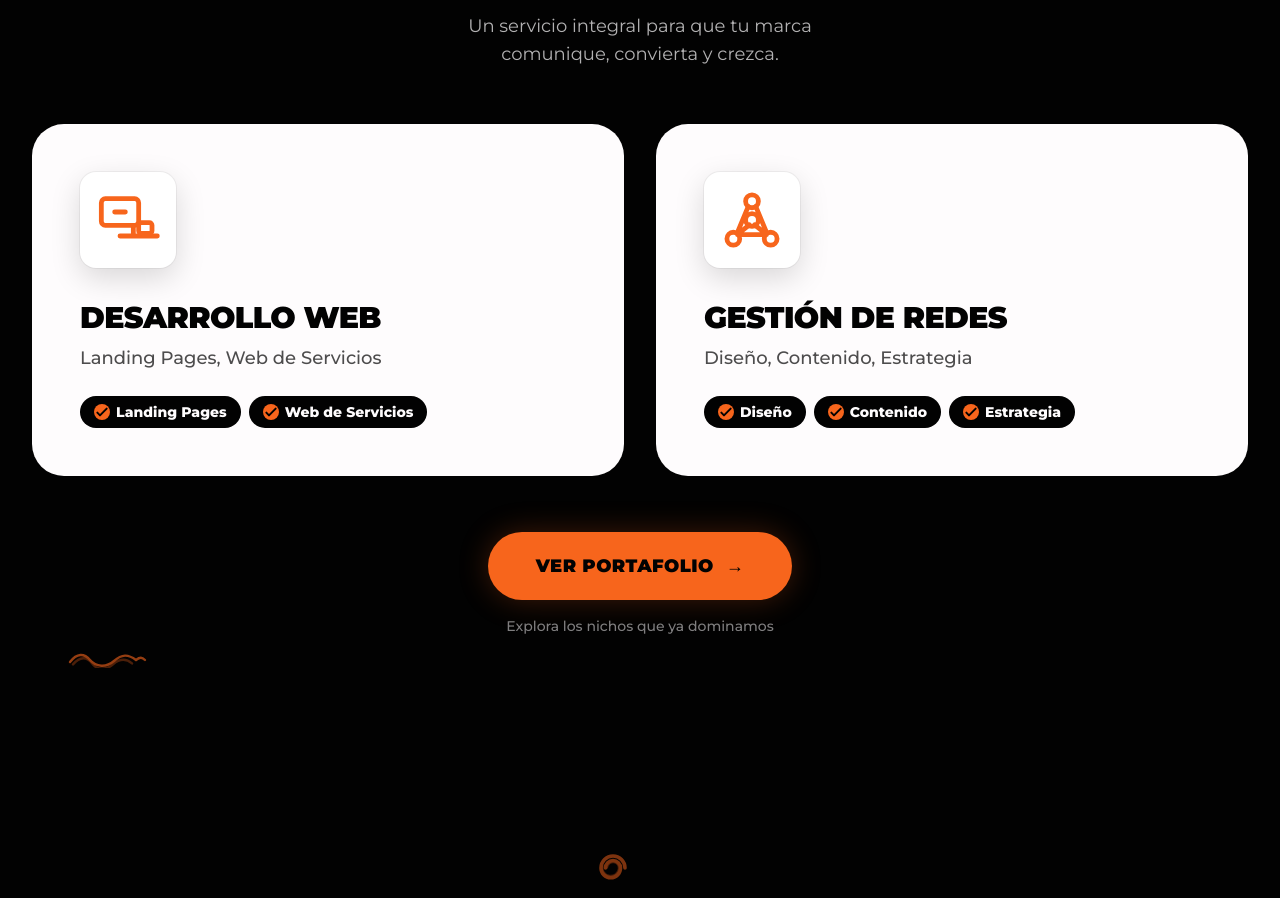
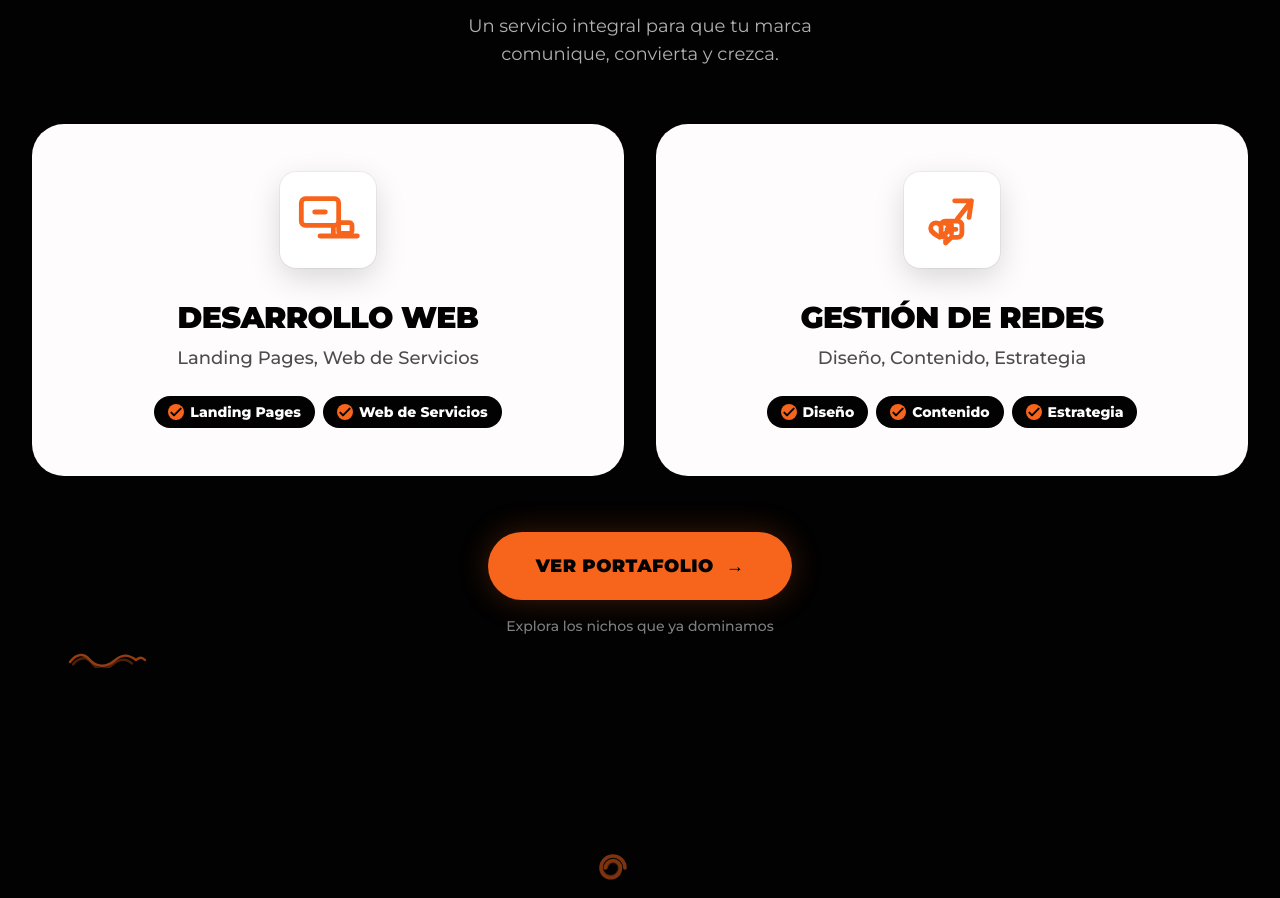
Before and after one commit to redesymarketting-web/WebRyM, a Next.js app: page / in a window 1280 px wide. Shown: the part 1540-2438 px from the top of the page. Built offline with nearby package versions, Linux system fonts and the light colour scheme.

Commit message:
QueHacemos: centrar contenido de tarjetas y nuevo icono de engagement social

```diff
--- a/components/QueHacemos.jsx
+++ b/components/QueHacemos.jsx
@@ -2,7 +2,7 @@
 
 import Link from "next/link";
 import Reveal from "./Reveal";
-import { DoodleSpiral, DoodleWave, DoodleArrow } from "./Doodles";
+import { DoodleSpiral, DoodleWave } from "./Doodles";
 
 function PcTabletIcon() {
   return (
@@ -15,14 +15,13 @@ function PcTabletIcon() {
   );
 }
 
-function NetworkIcon() {
+function SocialEngagementIcon() {
   return (
     <svg viewBox="0 0 24 24" fill="none" className="h-16 w-16" aria-hidden="true">
-      <circle cx="12" cy="5" r="2.4" stroke="#f7651c" strokeWidth="1.8" />
-      <circle cx="5" cy="19" r="2.4" stroke="#f7651c" strokeWidth="1.8" />
-      <circle cx="19" cy="19" r="2.4" stroke="#f7651c" strokeWidth="1.8" />
-      <circle cx="12" cy="12" r="2.4" stroke="#f7651c" strokeWidth="1.8" />
-      <path d="M10.6 6.9 6.4 17M13.4 6.9 17.6 17M6.6 17.5l10.8 0M11 13.8l-3.5 2.8M13 13.8l3.5 2.8" stroke="#f7651c" strokeWidth="1.8" strokeLinecap="round" />
+      <path d="M4 15.2c0-1.3.9-2.1 2-2.1.55 0 1.05.25 1.4.6.35-.35.85-.6 1.4-.6 1.1 0 2 .8 2 2.1 0 1.1-1.2 1.9-3.4 3.3C5.2 17.1 4 16.3 4 15.2z" stroke="#f7651c" strokeWidth="1.8" strokeLinejoin="round" />
+      <path d="M9.5 12.4h4.6a1.6 1.6 0 0 1 1.6 1.6v2.9a1.6 1.6 0 0 1-1.6 1.6h-2.3L9.6 20.6v-2.1h-.1A1.6 1.6 0 0 1 7.9 17v-2.9a1.6 1.6 0 0 1 1.6-1.7z" stroke="#f7651c" strokeWidth="1.8" strokeLinecap="round" strokeLinejoin="round" />
+      <path d="M11.8 13.8v3.4M10.1 15.5h3.4" stroke="#f7651c" strokeWidth="1.8" strokeLinecap="round" />
+      <path d="M19.3 4.8 14 11.6M19.3 4.8l-.9 6.2M19.3 4.8H13" stroke="#f7651c" strokeWidth="1.8" strokeLinecap="round" strokeLinejoin="round" />
     </svg>
   );
 }
@@ -44,7 +43,7 @@ export default function QueHacemos() {
       tags: ["Landing Pages", "Web de Servicios"],
     },
     {
-      icon: <NetworkIcon />,
+      icon: <SocialEngagementIcon />,
       title: "Gestión de Redes",
       desc: "Diseño, Contenido, Estrategia",
       tags: ["Diseño", "Contenido", "Estrategia"],
@@ -71,19 +70,20 @@ export default function QueHacemos() {
         <div className="grid gap-6 md:grid-cols-2 md:gap-8">
           {cards.map((card, i) => (
             <Reveal key={card.title} delay={i * 120}>
-              <article className="group relative h-full overflow-hidden rounded-[2rem] bg-snow p-8 transition-transform duration-300 hover:-translate-y-2 md:p-12">
+              <article className="group relative h-full overflow-hidden rounded-[2rem] bg-snow p-8 text-center transition-transform duration-300 hover:-translate-y-2 md:p-12">
                 <div className="absolute -right-12 -top-12 h-44 w-44 rounded-full bg-ember/10 blur-2xl transition-opacity opacity-0 group-hover:opacity-100" />
-                <DoodleArrow className="pointer-events-none absolute right-8 top-8 hidden h-10 w-10 rotate-[210deg] opacity-0 transition-opacity group-hover:opacity-100 md:block" />
 
                 <div className="relative">
-                  <div className="mb-8 inline-flex rounded-2xl bg-white p-4 shadow-[0_10px_30px_rgba(2,2,2,0.15)] ring-1 ring-black/5 transition-transform duration-300 group-hover:scale-105">
-                    {card.icon}
+                  <div className="mb-8 flex justify-center">
+                    <div className="inline-flex rounded-2xl bg-white p-4 shadow-[0_10px_30px_rgba(2,2,2,0.15)] ring-1 ring-black/5 transition-transform duration-300 group-hover:scale-105">
+                      {card.icon}
+                    </div>
                   </div>
                   <h3 className="text-2xl font-black uppercase text-ink md:text-3xl">
                     {card.title}
                   </h3>
                   <p className="mt-2 text-lg font-medium text-ink/70">{card.desc}</p>
-                  <div className="mt-6 flex flex-wrap gap-2">
+                  <div className="mt-6 flex flex-wrap justify-center gap-2">
                     {card.tags.map((t) => (
                       <span
                         key={t}
```
